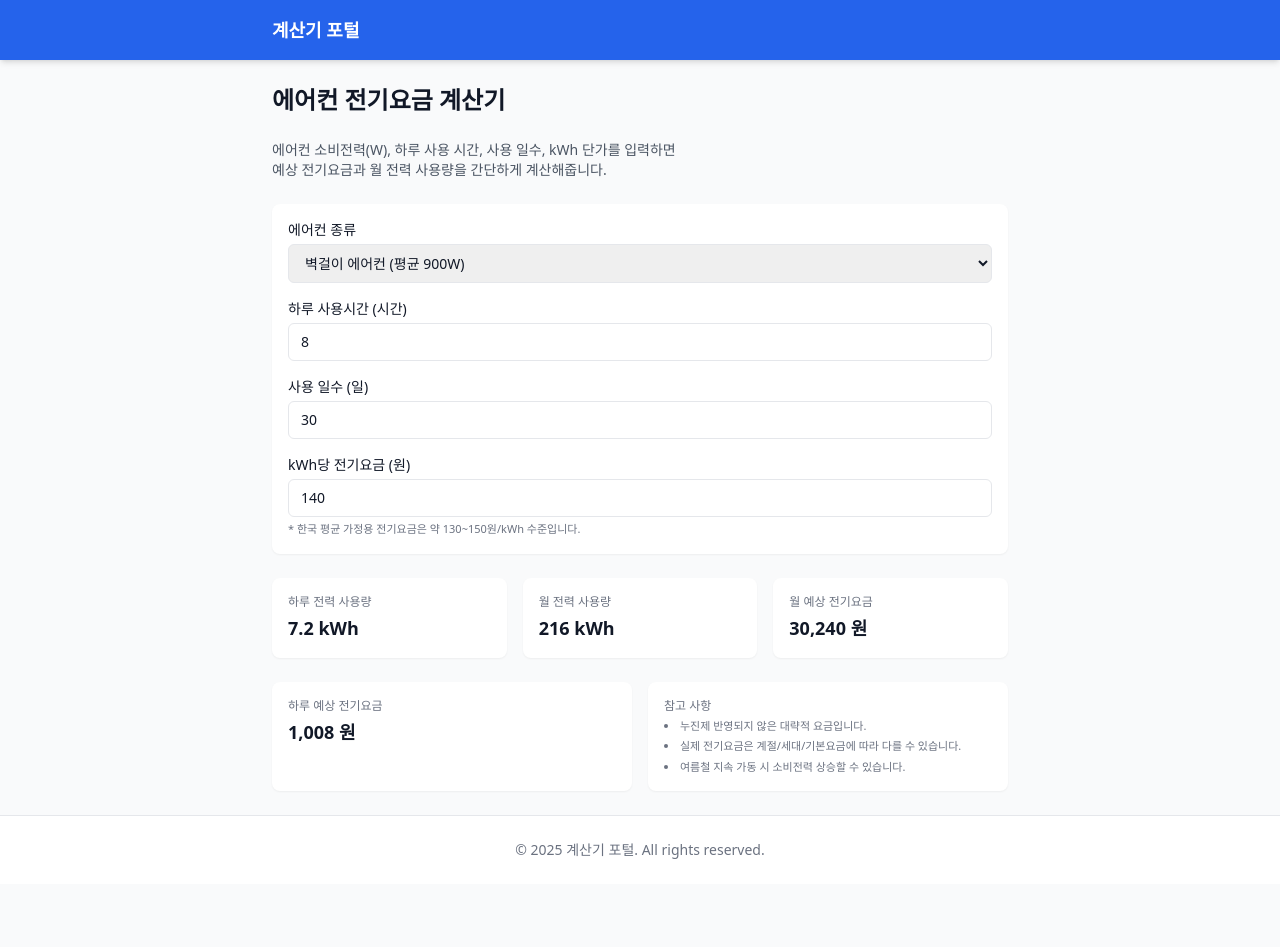
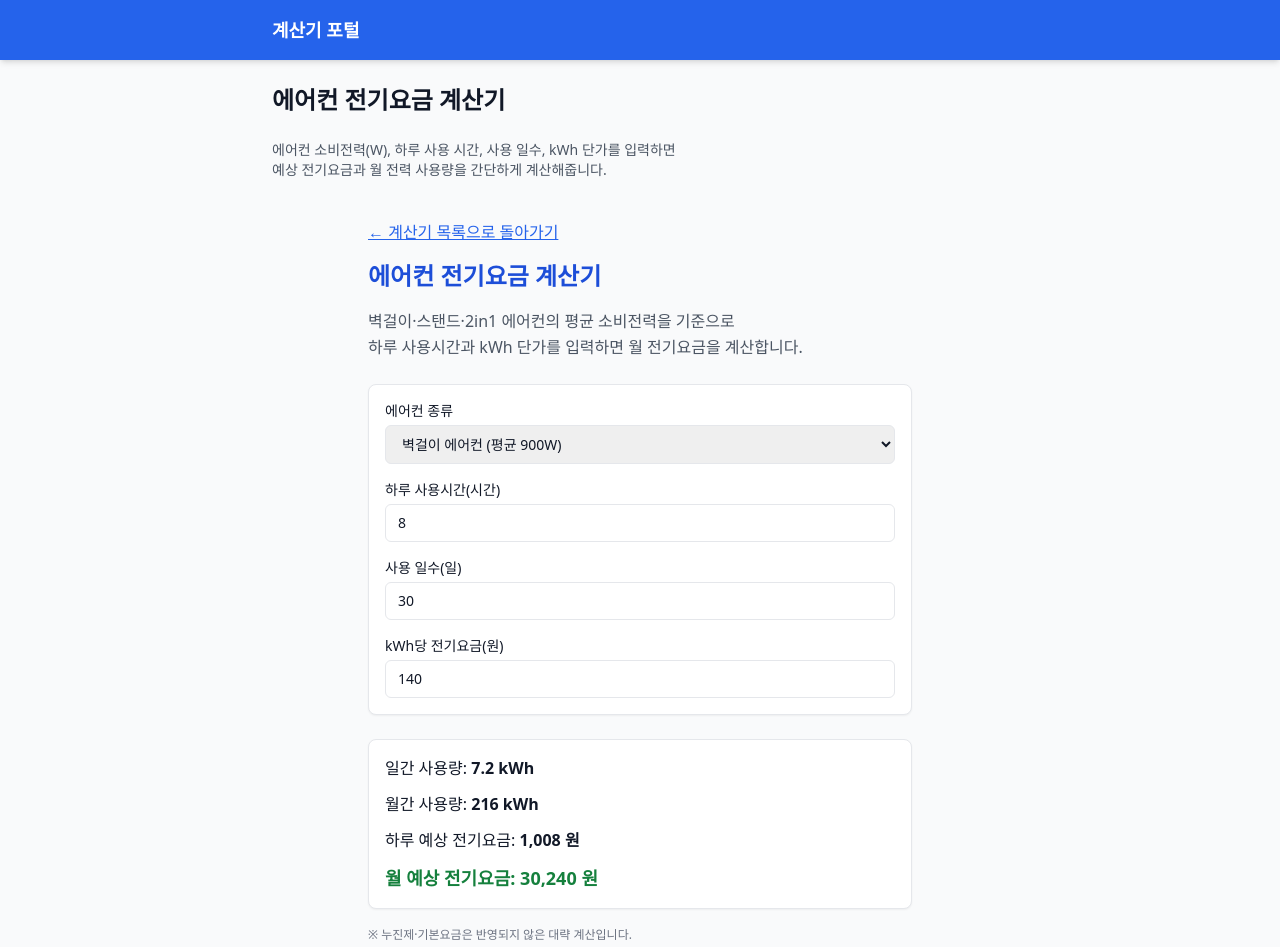
Before and after one commit to geniuspark00-source/calc-site, a Next.js app: page /calculators/aircon-electric in a window 1280 px wide. Shown: the top 947 px of the page. Before the commit the page ends 884 px from the top, so only its background shows below. Built offline with nearby package versions, Linux system fonts and the light colour scheme.

Commit message:
auto push

```diff
--- a/app/calculators/aircon-electric/AirconElectricCalculatorUI.tsx
+++ b/app/calculators/aircon-electric/AirconElectricCalculatorUI.tsx
@@ -15,37 +15,45 @@ export default function AirconElectricCalculatorUI() {
   const [power, setPower] = useState<number>(AIRCON_PRESET["wall"].power);
   const [hoursPerDay, setHoursPerDay] = useState<number>(8);
   const [days, setDays] = useState<number>(30);
-  const [kwhPrice, setKwhPrice] = useState<number>(140); // kWh 단가(원)
+  const [kwhPrice, setKwhPrice] = useState<number>(140);
 
-  // 에어컨 종류 변경 시 전력 자동 업데이트
   useEffect(() => {
     setPower(AIRCON_PRESET[type].power);
   }, [type]);
 
-  const dailyKwh = (power * hoursPerDay) / 1000; // 하루 사용량
-  const monthlyKwh = dailyKwh * days; // 월 사용량
+  const dailyKwh = (power * hoursPerDay) / 1000;
+  const monthlyKwh = dailyKwh * days;
   const dailyCost = dailyKwh * kwhPrice;
   const monthlyCost = monthlyKwh * kwhPrice;
 
   const formatNumber = (n: number) =>
-    isNaN(n)
-      ? "-"
-      : n.toLocaleString("ko-KR", {
-          maximumFractionDigits: 0,
-        });
+    n.toLocaleString("ko-KR", { maximumFractionDigits: 0 });
 
   const formatNumberFloat = (n: number) =>
-    isNaN(n)
-      ? "-"
-      : n.toLocaleString("ko-KR", {
-          maximumFractionDigits: 1,
-        });
+    n.toLocaleString("ko-KR", { maximumFractionDigits: 1 });
 
   return (
-    <div className="space-y-6">
+    <div className="max-w-xl mx-auto p-4">
 
-      {/* 입력 영역 */}
-      <div className="grid gap-4 bg-white p-4 rounded-lg shadow-sm">
+      {/* 🔙 돌아가기 링크 */}
+      <a href="/" className="text-blue-600 underline mb-4 inline-block">
+        ← 계산기 목록으로 돌아가기
+      </a>
+
+      {/* 제목 */}
+      <h1 className="text-2xl font-bold mb-4 text-blue-700">
+        에어컨 전기요금 계산기
+      </h1>
+
+      {/* 설명 */}
+      <p className="text-gray-600 mb-6 leading-relaxed">
+        벽걸이·스탠드·2in1 에어컨의 평균 소비전력을 기준으로
+        <br />
+        하루 사용시간과 kWh 단가를 입력하면 월 전기요금을 계산합니다.
+      </p>
+
+      {/* 입력 박스 */}
+      <div className="bg-white p-4 rounded-lg border shadow-sm space-y-4 mb-6">
 
         {/* 에어컨 종류 */}
         <div className="flex flex-col gap-1">
@@ -63,95 +71,65 @@ export default function AirconElectricCalculatorUI() {
           </select>
         </div>
 
-        {/* 하루 사용시간 */}
+        {/* 하루 시간 */}
         <div className="flex flex-col gap-1">
-          <label className="text-sm font-medium">하루 사용시간 (시간)</label>
+          <label className="text-sm font-medium">하루 사용시간(시간)</label>
           <input
             type="number"
             className="border rounded-md px-3 py-2 text-sm"
             value={hoursPerDay || ""}
             onChange={(e) => setHoursPerDay(Number(e.target.value) || 0)}
-            placeholder="예: 8"
           />
         </div>
 
-        {/* 사용 일수 */}
+        {/* 일수 */}
         <div className="flex flex-col gap-1">
-          <label className="text-sm font-medium">사용 일수 (일)</label>
+          <label className="text-sm font-medium">사용 일수(일)</label>
           <input
             type="number"
             className="border rounded-md px-3 py-2 text-sm"
             value={days || ""}
             onChange={(e) => setDays(Number(e.target.value) || 0)}
-            placeholder="예: 30"
           />
         </div>
 
         {/* kWh 단가 */}
         <div className="flex flex-col gap-1">
-          <label className="text-sm font-medium">kWh당 전기요금 (원)</label>
+          <label className="text-sm font-medium">kWh당 전기요금(원)</label>
           <input
             type="number"
             className="border rounded-md px-3 py-2 text-sm"
             value={kwhPrice || ""}
             onChange={(e) => setKwhPrice(Number(e.target.value) || 0)}
-            placeholder="예: 140"
           />
-          <p className="text-[11px] text-gray-500">
-            * 한국 평균 가정용 전기요금은 약 130~150원/kWh 수준입니다.
-          </p>
         </div>
       </div>
 
       {/* 결과 영역 */}
-      <div className="grid gap-4 md:grid-cols-3">
-
-        {/* 하루 전력 사용량 */}
-        <div className="bg-white rounded-lg shadow-sm p-4">
-          <div className="text-xs text-gray-500 mb-1">하루 전력 사용량</div>
-          <div className="text-lg font-bold">
-            {formatNumberFloat(dailyKwh)} kWh
-          </div>
-        </div>
-
-        {/* 월 전력 사용량 */}
-        <div className="bg-white rounded-lg shadow-sm p-4">
-          <div className="text-xs text-gray-500 mb-1">월 전력 사용량</div>
-          <div className="text-lg font-bold">
-            {formatNumberFloat(monthlyKwh)} kWh
-          </div>
-        </div>
-
-        {/* 월 예상 전기요금 */}
-        <div className="bg-white rounded-lg shadow-sm p-4">
-          <div className="text-xs text-gray-500 mb-1">월 예상 전기요금</div>
-          <div className="text-lg font-bold">
-            {formatNumber(Math.round(monthlyCost))} 원
-          </div>
-        </div>
+      <div className="bg-white p-4 rounded-lg border shadow-sm space-y-3 mb-4">
+        <p>
+          일간 사용량:{" "}
+          <strong>{formatNumberFloat(dailyKwh)} kWh</strong>
+        </p>
+        <p>
+          월간 사용량:{" "}
+          <strong>{formatNumberFloat(monthlyKwh)} kWh</strong>
+        </p>
+        <p>
+          하루 예상 전기요금:{" "}
+          <strong>{formatNumber(Math.round(dailyCost))} 원</strong>
+        </p>
+        <p className="text-lg font-bold text-green-700">
+          월 예상 전기요금: {formatNumber(Math.round(monthlyCost))} 원
+        </p>
       </div>
 
-      <div className="grid gap-4 md:grid-cols-2">
-
-        {/* 하루 예상 전기요금 */}
-        <div className="bg-white rounded-lg shadow-sm p-4">
-          <div className="text-xs text-gray-500 mb-1">하루 예상 전기요금</div>
-          <div className="text-lg font-bold">
-            {formatNumber(Math.round(dailyCost))} 원
-          </div>
-        </div>
-
-        {/* 참고사항 */}
-        <div className="bg-white rounded-lg shadow-sm p-4">
-          <div className="text-xs text-gray-500 mb-1">참고 사항</div>
-          <ul className="text-[11px] text-gray-500 list-disc list-inside space-y-1">
-            <li>누진제 반영되지 않은 대략적 요금입니다.</li>
-            <li>실제 전기요금은 계절/세대/기본요금에 따라 다를 수 있습니다.</li>
-            <li>여름철 지속 가동 시 소비전력 상승할 수 있습니다.</li>
-          </ul>
-        </div>
-      </div>
-
+      {/* 참고 */}
+      <p className="text-[12px] text-gray-500 leading-relaxed">
+        ※ 누진제·기본요금은 반영되지 않은 대략 계산입니다.
+        <br />
+        ※ 실제 전기요금은 계절·세대별 요금제에 따라 달라질 수 있습니다.
+      </p>
     </div>
   );
 }
```
